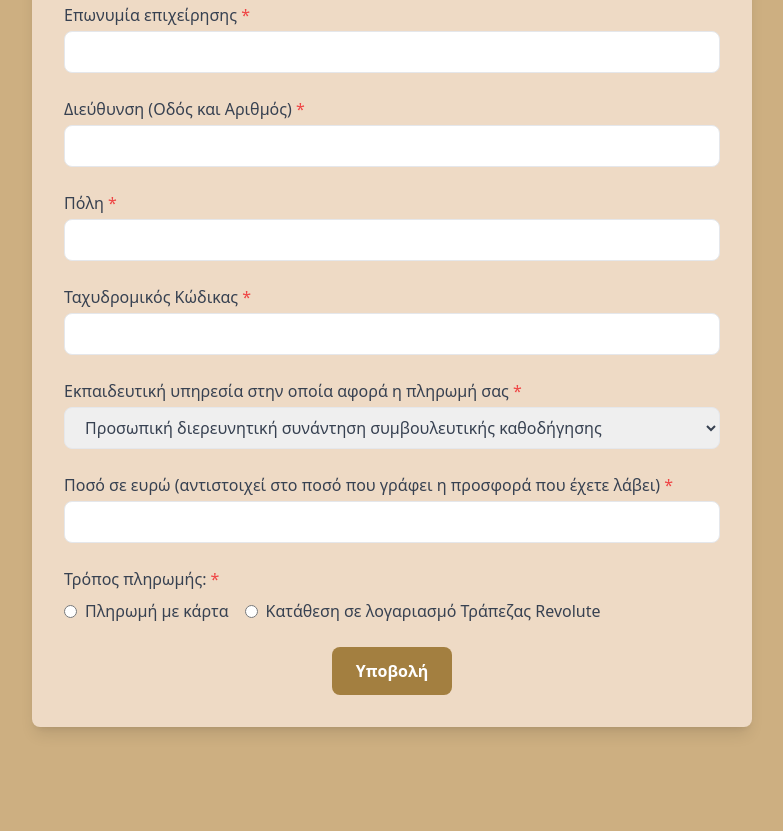
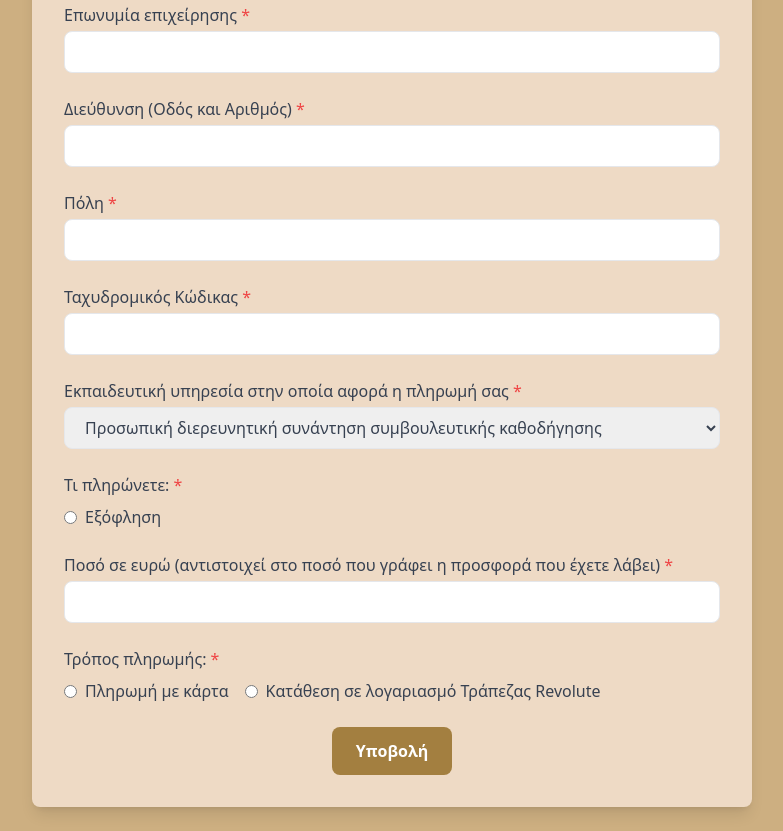
Before and after one commit to Abhinavkm/Final-Map, a plain HTML site: page index.html in a window 1280 px wide. Shown: the part 1277-2108 px from the top of the page, without its empty margins (248-1031 px from the left). Before the commit the page ends 2028 px from the top, so only its background shows below. Drawn offline with nearby package versions, Linux system fonts and the light colour scheme.

Commit message:
Update index.html

```diff
--- a/index.html
+++ b/index.html
@@ -96,6 +96,25 @@
             <option value="Προσωπική διερευνητική συνάντηση συμβουλευτικής καθοδήγησης">Προσωπική διερευνητική συνάντηση συμβουλευτικής καθοδήγησης</option>
           </select>
         </label>
+
+        <fieldset class="mt-4">
+            <legend class="block text-gray-700 font-medium">
+              Τι πληρώνετε: <span class="text-red-500">*</span>
+            </legend>
+            <div class="flex flex-col items-start space-y-2 mt-2">
+              <label class="flex items-center">
+                <input
+                  type="radio"
+                  id="Εξόφληση"
+                  name="payment_option"
+                  value="Εξόφληση"
+                  class="text-blue-500 focus:ring-blue-500"
+                  required
+                />
+                <span class="ml-2 text-gray-700">Εξόφληση</span>
+              </label>
+            </div>
+          </fieldset>
 
 
 
```
